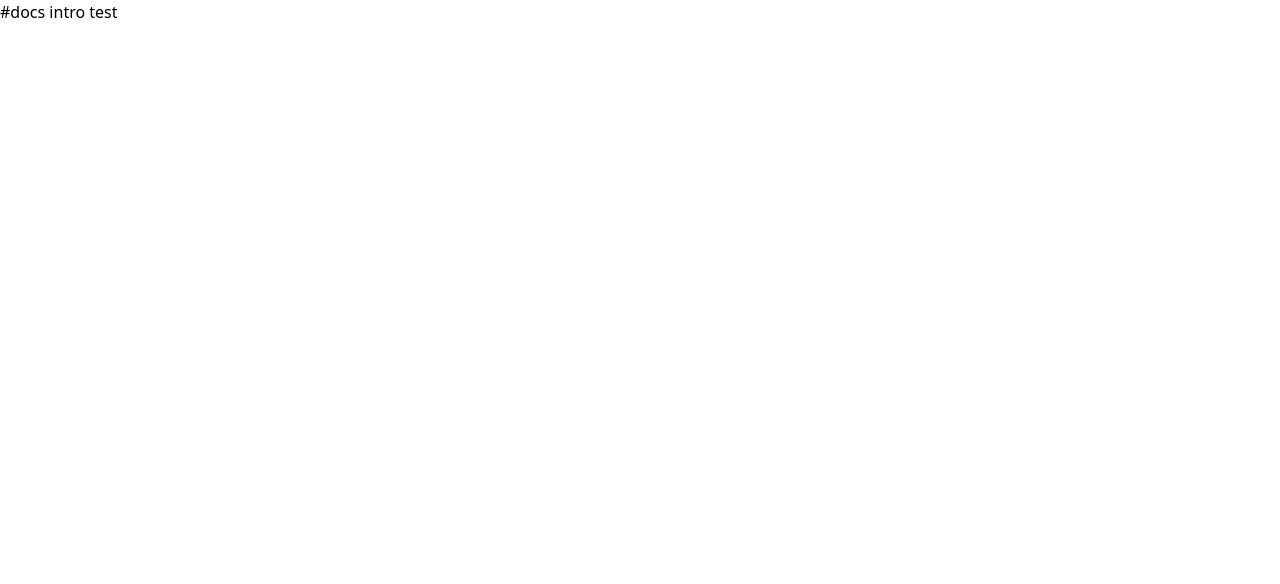
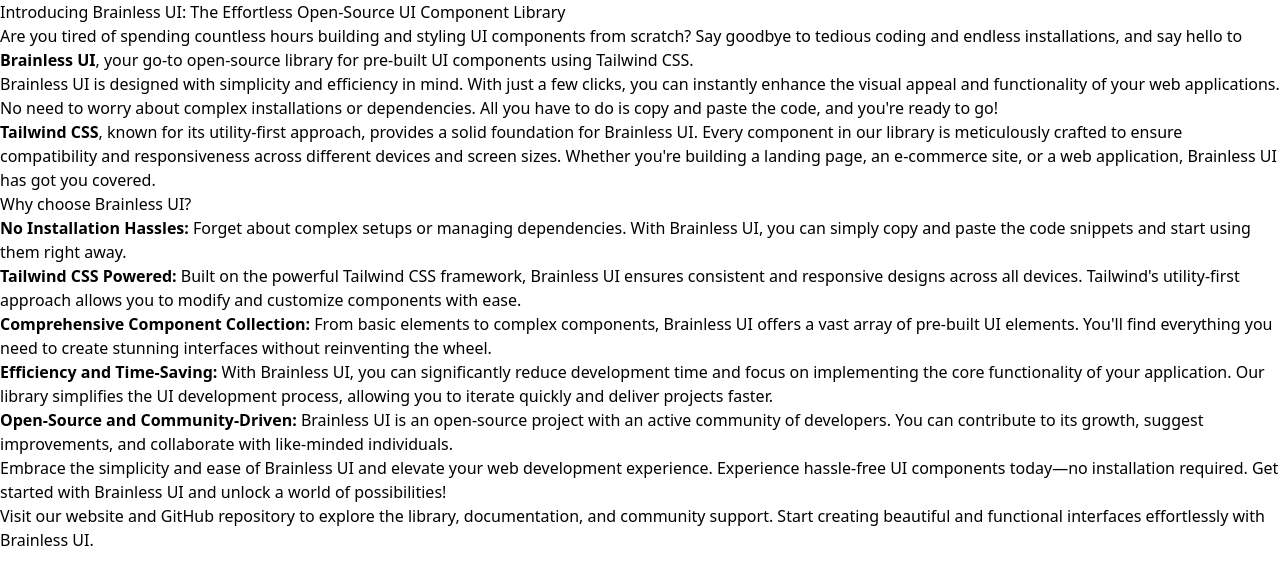
Before and after one commit to dcryptoniun/BrainLess-UI, a Next.js app: page /docs in a window 1280 px wide. Shown: the top 584 px of the page. Built offline with nearby package versions, Linux system fonts and the light colour scheme.

Commit message:
added getting started introduction

```diff
--- a/pages/docs/getting-started.mdx
+++ b/pages/docs/getting-started.mdx
@@ -1 +1,33 @@
-## getting started
+## Getting Started with Brainless UI 🚀
+
+Welcome to Brainless UI! In this guide, we'll walk you through the steps to get started with using our open-source UI component library. The best part? There's no installation required—just copy and paste the code snippets. However, please make sure you have Tailwind CSS installed, which you can learn more about in the official [Tailwind CSS documentation](https://tailwindcss.com/docs/installation).
+
+### Step 1: Install Tailwind CSS
+
+Before diving into Brainless UI, you need to have Tailwind CSS installed in your project. Follow the installation instructions provided in the [official Tailwind CSS documentation](https://tailwindcss.com/docs/installation) to set up Tailwind CSS in your development environment.
+
+### Step 2: Copy and Paste Brainless UI Components
+
+Once you have Tailwind CSS installed, you're ready to start using Brainless UI components. Simply navigate to the Brainless UI library and find the component you need from our comprehensive collection.
+
+Copy the code snippet for the desired component and paste it into your project's HTML or template file. Make sure to include the necessary Tailwind CSS classes as mentioned in the component documentation to ensure proper styling.
+
+### Step 3: Customize and Modify
+
+Brainless UI components are designed to be highly customizable. Feel free to modify the code and Tailwind CSS classes to match your specific design requirements. Tailwind CSS provides a rich set of utility classes that you can leverage to tweak the appearance and behavior of the components.
+
+Experiment with different variations, colors, and sizes to achieve the desired look and feel. Refer to the Tailwind CSS documentation for a comprehensive list of utility classes and customization options.
+
+### Step 4: Iterate and Build
+
+With Brainless UI, you can rapidly build your user interface without spending excessive time on component development. Leverage the pre-built components to speed up your development process and focus on implementing the core functionality of your application.
+
+As you progress, keep referring to the Brainless UI documentation for a detailed overview of available components and their usage. If you encounter any issues or have questions, don't hesitate to reach out to the active community of developers on our [GitHub repository](https://github.com/dcryptoniun/BrainLess-UI).
+
+### Step 5: Contribute and Collaborate
+
+Brainless UI is an open-source project that welcomes contributions and collaborations. If you have suggestions for improvements, bug fixes, or new components, feel free to contribute to the library. Join our growing community of developers, share your expertise, and help shape the future of Brainless UI.
+
+Visit our [website](https://brainless-ui.vercel.app/) and explore our [GitHub repository](https://github.com/dcryptoniun/BrainLess-UI) for additional resources, documentation, and community support. Get started with Brainless UI today and unlock a world of effortless UI development possibilities!
+
+Happy coding! 🎉
--- a/pages/docs/index.mdx
+++ b/pages/docs/index.mdx
@@ -1,2 +1,23 @@
-#docs
-intro test
+## Introducing Brainless UI: The Effortless Open-Source UI Component Library
+
+Are you tired of spending countless hours building and styling UI components from scratch? Say goodbye to tedious coding and endless installations, and say hello to **Brainless UI**, your go-to open-source library for pre-built UI components using Tailwind CSS.
+
+Brainless UI is designed with simplicity and efficiency in mind. With just a few clicks, you can instantly enhance the visual appeal and functionality of your web applications. No need to worry about complex installations or dependencies. All you have to do is copy and paste the code, and you're ready to go!
+
+**Tailwind CSS**, known for its utility-first approach, provides a solid foundation for Brainless UI. Every component in our library is meticulously crafted to ensure compatibility and responsiveness across different devices and screen sizes. Whether you're building a landing page, an e-commerce site, or a web application, Brainless UI has got you covered.
+
+### Why choose Brainless UI?
+
+1. **No Installation Hassles:** Forget about complex setups or managing dependencies. With Brainless UI, you can simply copy and paste the code snippets and start using them right away.
+
+2. **Tailwind CSS Powered:** Built on the powerful Tailwind CSS framework, Brainless UI ensures consistent and responsive designs across all devices. Tailwind's utility-first approach allows you to modify and customize components with ease.
+
+3. **Comprehensive Component Collection:** From basic elements to complex components, Brainless UI offers a vast array of pre-built UI elements. You'll find everything you need to create stunning interfaces without reinventing the wheel.
+
+4. **Efficiency and Time-Saving:** With Brainless UI, you can significantly reduce development time and focus on implementing the core functionality of your application. Our library simplifies the UI development process, allowing you to iterate quickly and deliver projects faster.
+
+5. **Open-Source and Community-Driven:** Brainless UI is an open-source project with an active community of developers. You can contribute to its growth, suggest improvements, and collaborate with like-minded individuals.
+
+Embrace the simplicity and ease of Brainless UI and elevate your web development experience. Experience hassle-free UI components today—no installation required. Get started with Brainless UI and unlock a world of possibilities!
+
+Visit our website and GitHub repository to explore the library, documentation, and community support. Start creating beautiful and functional interfaces effortlessly with Brainless UI.
```
Also changed, not shown: pages/docs/button.mdx (deleted, +0 -20 lines).
